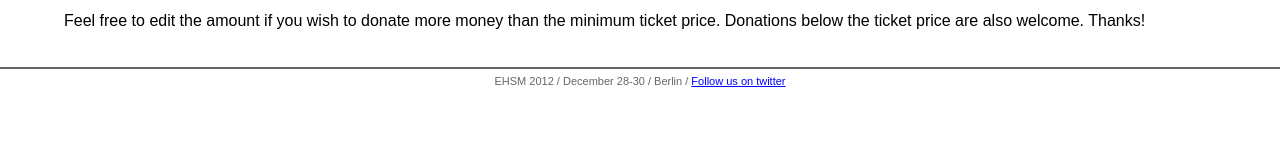
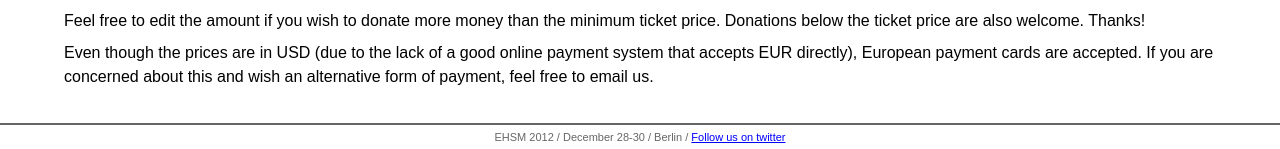
Before and after one commit to ehsm/documents, a plain HTML site: page web/tickets.html in a window 1280 px wide. Shown: the part 827-976 px from the top of the page. Before the commit the page ends 920 px from the top, so only its background shows below. Drawn offline with Linux system fonts and the light colour scheme.

Commit message:
Add USD note

```diff
--- a/web/tickets.html
+++ b/web/tickets.html
@@ -93,6 +93,7 @@ function validateAmount(amount){
 
 </p>
 <p>Feel free to edit the amount if you wish to donate more money than the minimum ticket price. Donations below the ticket price are also welcome. Thanks!</p>
+<p>Even though the prices are in USD (due to the lack of a good online payment system that accepts EUR directly), European payment cards are accepted. If you are concerned about this and wish an alternative form of payment, feel free to email us.</p>
 	</div>
 </div>
 
```
